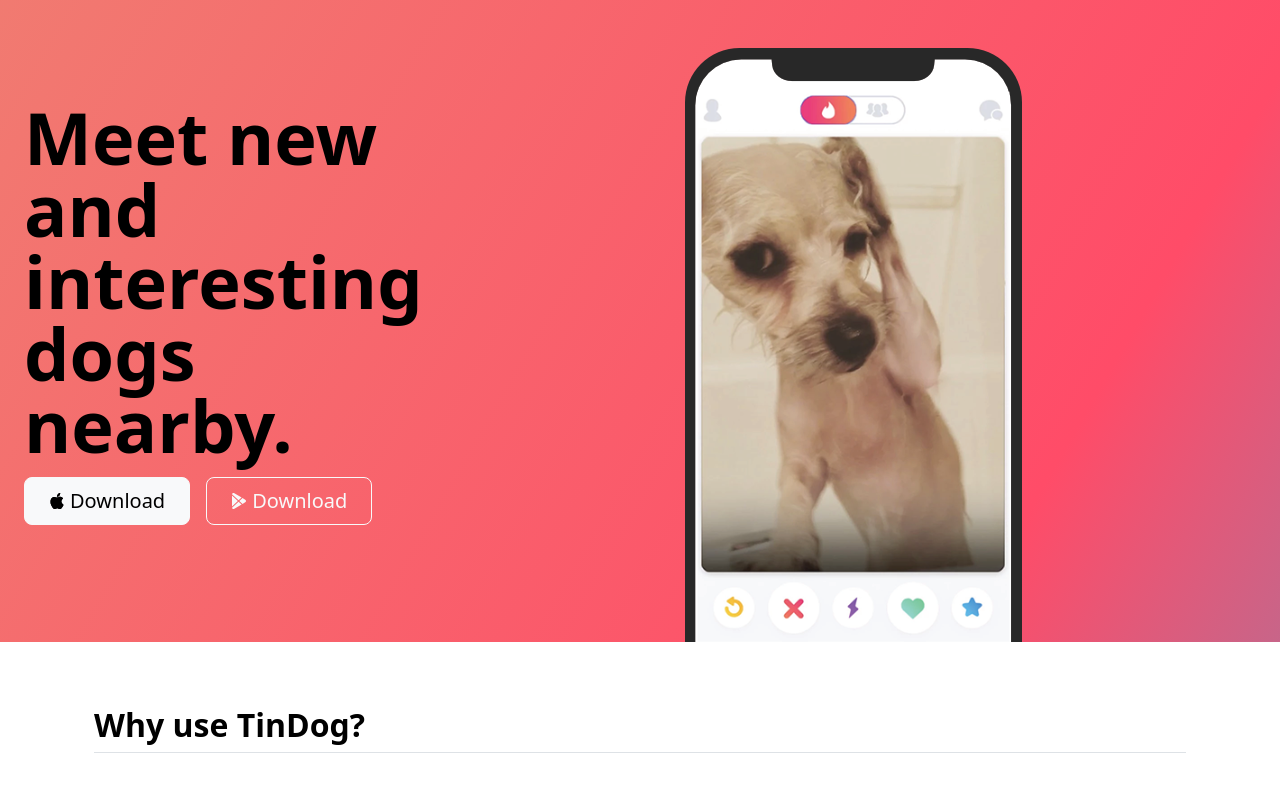
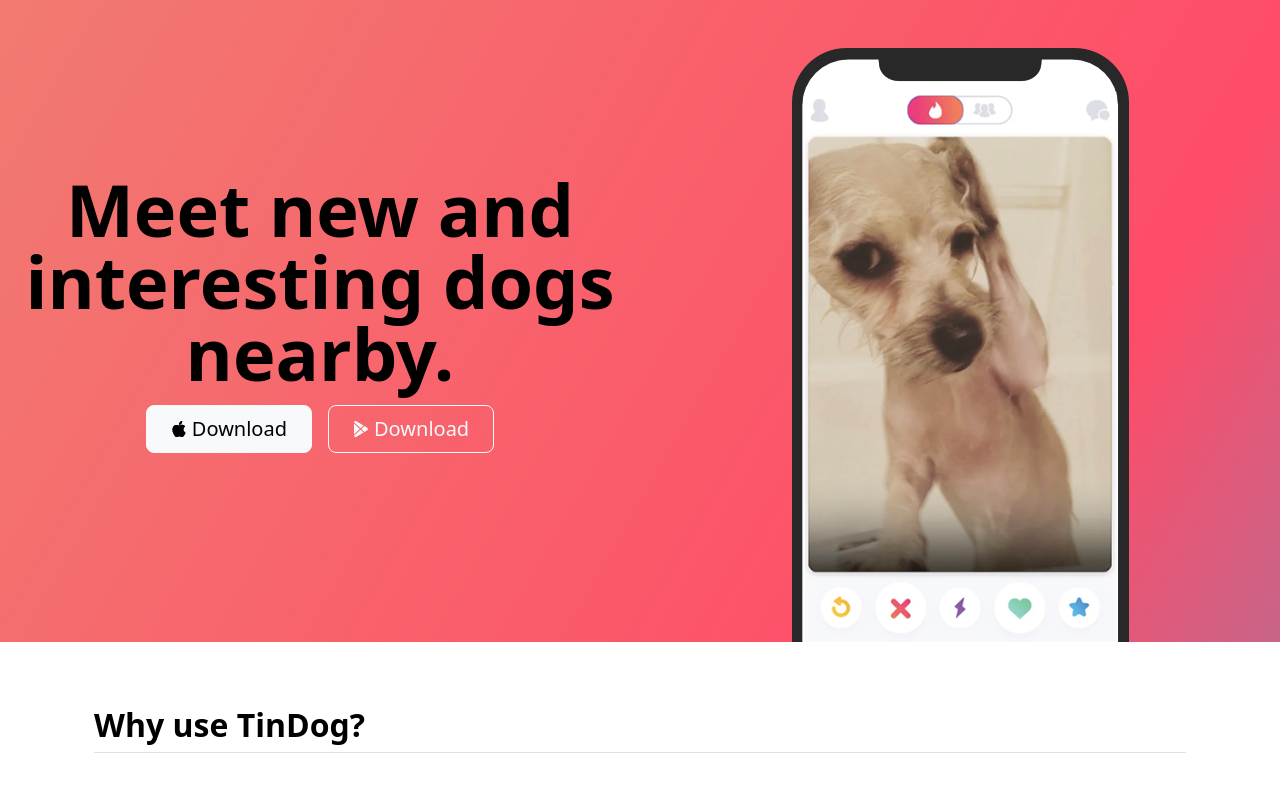
Before and after one commit to steffanwhitt/TinDog-Website, a plain HTML site: page index.html in a window 1280 px wide. Shown: the top 800 px of the page. Drawn offline with nearby package versions, Linux system fonts and the light colour scheme.

Commit message:
Update index.html
Updated the Title Text and buttons to be center left of desktop screens

```diff
--- a/index.html
+++ b/index.html
@@ -18,9 +18,9 @@
       <div class="row flex-lg-row-reverse align-items-center g-5 py-0">
         <div class="col-10 col-sm-8 col-lg-6 mx-auto"> <img src="./images/iphone.png" class="pt-5 pb-0 d-block mx-auto img-fluid"
             alt="Dog in iphone" height="200" loading="lazy" > </div>
-        <div class="col-lg-4">
-          <h1 class="display-2 fw-bold text-body-emphasis lh-1 mb-3">Meet new and interesting dogs nearby.</h1>
-          <div class="d-grid gap-2 d-md-flex justify-content-md-start pb-3">
+        <div class="col-lg-6">
+          <h1 class="display-2 fw-bold text-body-emphasis text-center lh-1 mb-3">Meet new and interesting dogs nearby.</h1>
+          <div class="d-grid gap-2 d-md-flex justify-content-md-center pb-3">
             <button type="button" class="btn btn-light btn-lg px-4 me-md-2">
               <svg xmlns="http://www.w3.org/2000/svg" width="16" height="16" fill="currentColor" class="bi bi-apple mb-1"
                 viewBox="0 0 16 16">
```
